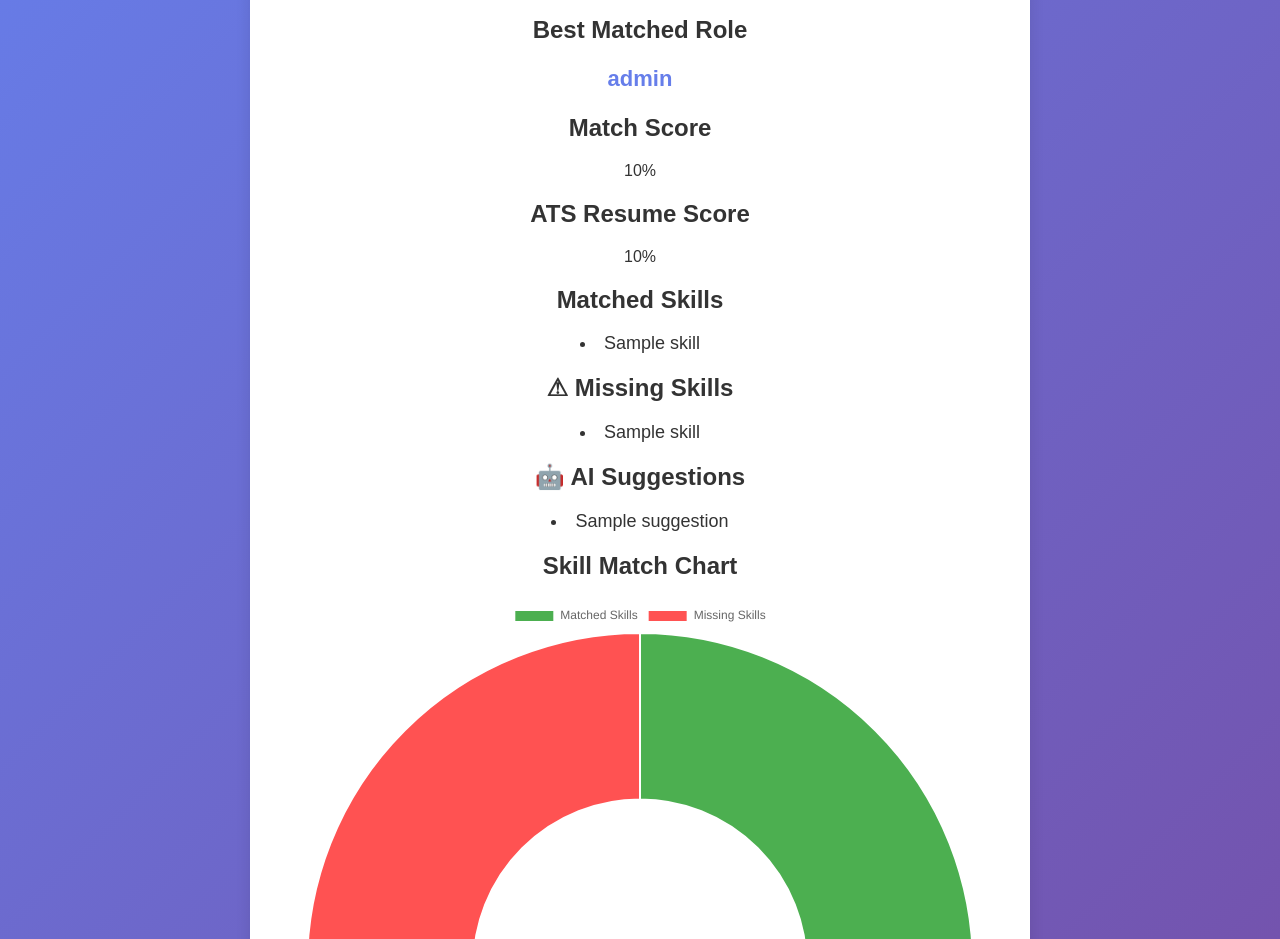
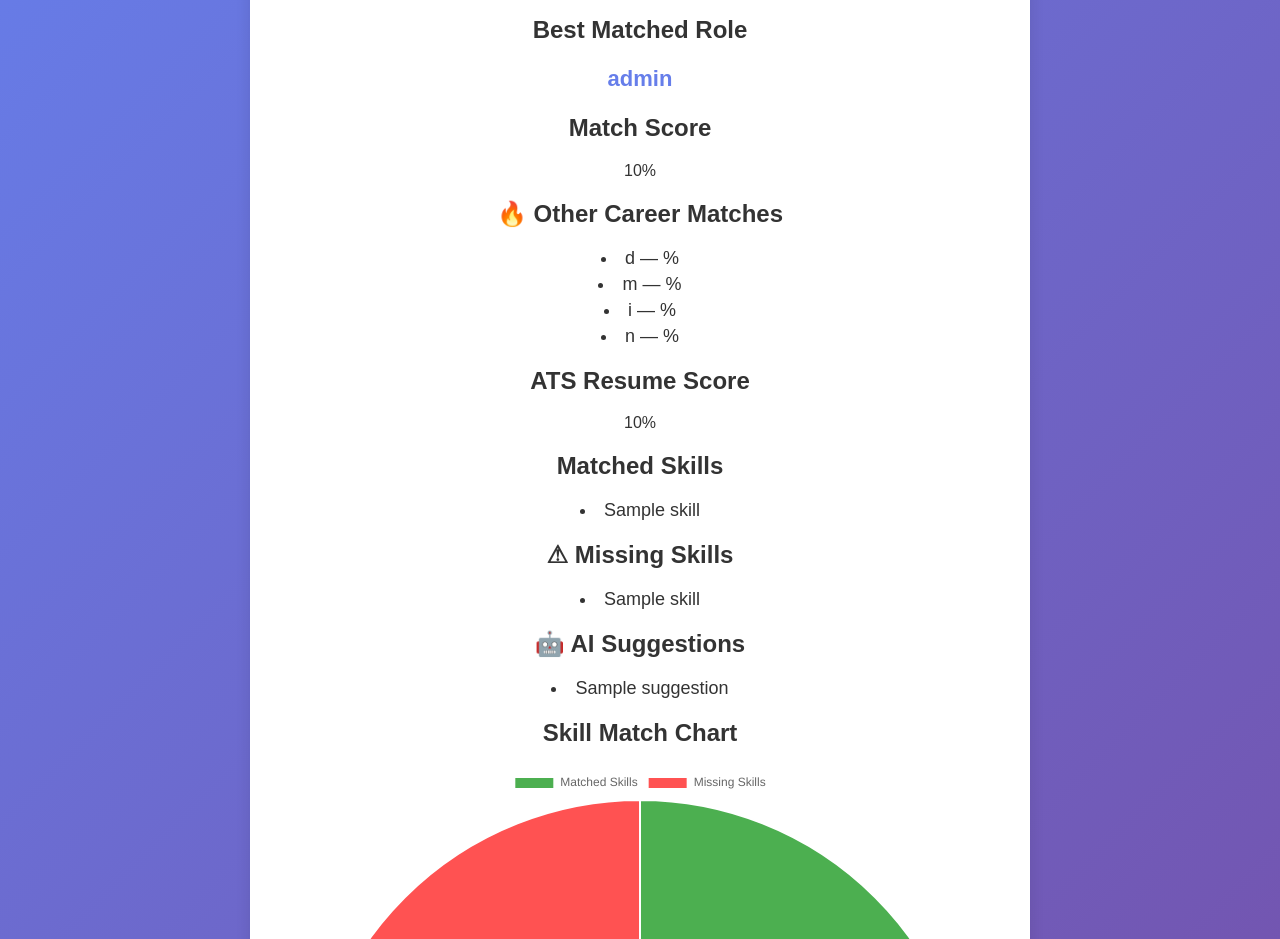
Before and after one commit to sdeepaknetha/ai-resume-analyzer, a Flask app: template templates/result.html in a window 1280 px wide. Shown: the part 165-1104 px from the top of the page. Run offline with Flask 3, Linux system fonts and the light colour scheme; the template is opened without the code that fills it: most values are stand-ins (such as "Sample title", 1, 10 or a date in 2020).

Commit message:
Update result.html

```diff
--- a/templates/result.html
+++ b/templates/result.html
@@ -24,6 +24,17 @@
 <h2>Match Score</h2>
 
 <p>{{ score }}%</p>
+
+<h2>🔥 Other Career Matches</h2>
+
+<ul>
+
+{% for r in top_roles[1:] %}
+<li>{{ r[0] }} — {{ r[1] }}%</li>
+
+{% endfor %}
+
+</ul>
 
 <h2>ATS Resume Score</h2>
 
```
